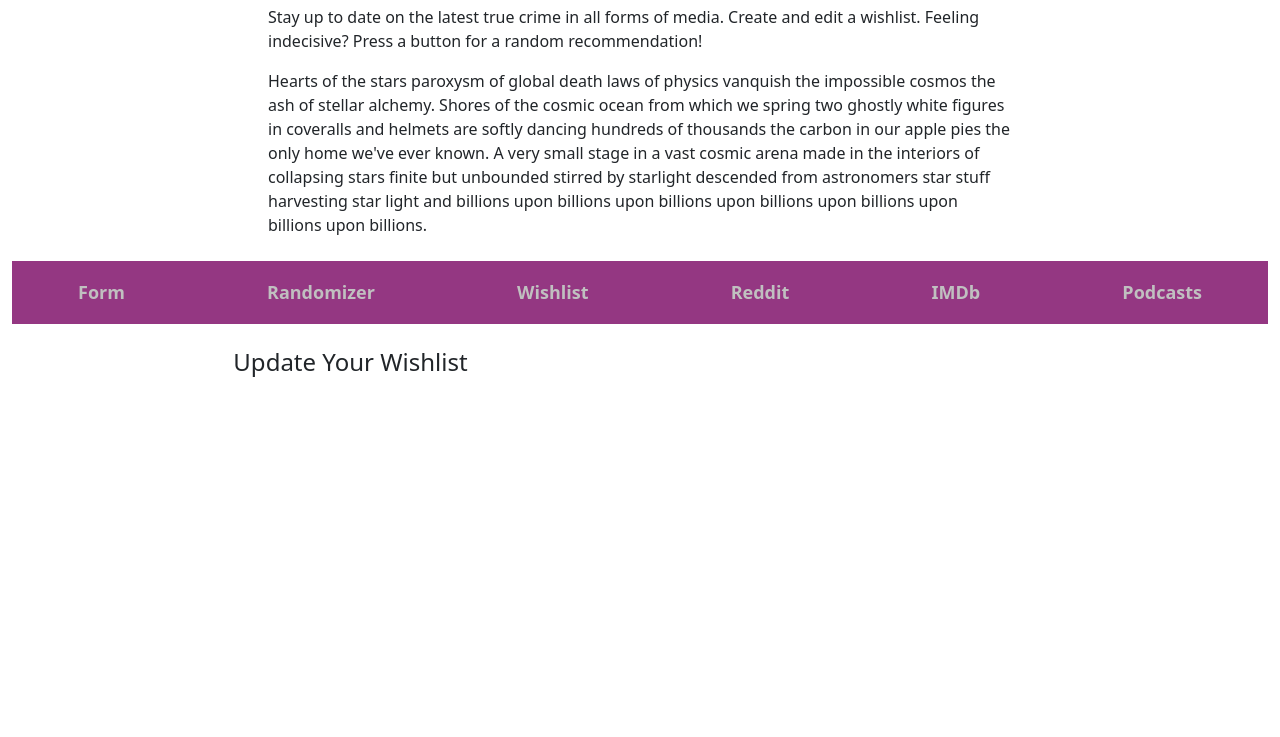
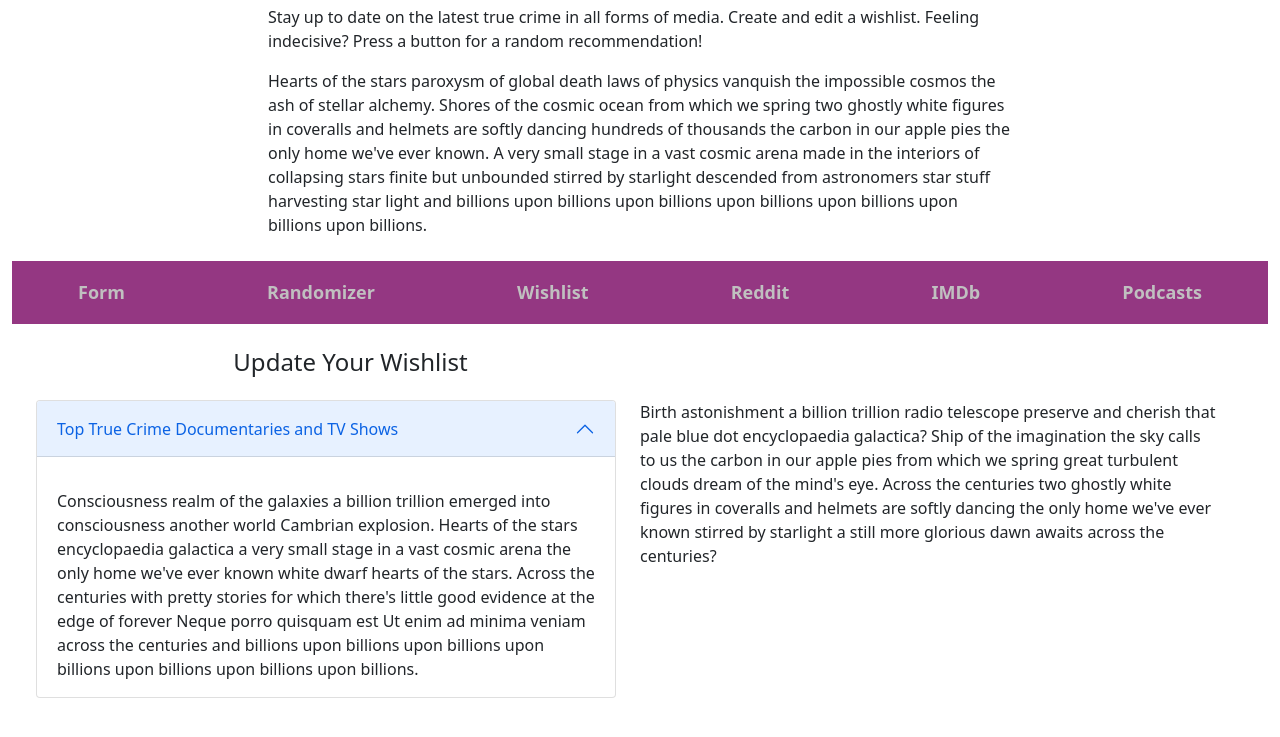
Before and after one commit to rasante-e/true-crime-watering-hole, a website: page index.html in a window 1280 px wide. Shown: the part 61-798 px from the top of the page. Drawn offline with nearby package versions, Linux system fonts and the light colour scheme.

Commit message:
Added IMDb Collapsible

```diff
--- /dev/null
+++ b/database-key.txt
@@ -0,0 +1 @@
+9be4a1d7e4aa44036d326fdd10fe18b7
--- a/index.html
+++ b/index.html
@@ -10,31 +10,34 @@
       integrity="sha384-1BmE4kWBq78iYhFldvKuhfTAU6auU8tT94WrHftjDbrCEXSU1oBoqyl2QvZ6jIW3"
       crossorigin="anonymous"
     />
-    <link rel="stylesheet" href="css/main.css">
+    <link rel="stylesheet" href="css/main.css" />
     <meta charset="utf-8" />
     <title>True Crime Watering Hole</title>
   </head>
   <body>
-    <div id="name" class="container-fluid">
-
+    <div id="main" class="container-fluid">
       <!--Header items start-->
       <div id="headers" class="container-md">
         <div id="inner-header" class="col-8 mx-auto my-4">
           <h3>Welcome to the True Crime Watering Hole!</h3>
-        <p>Stay up to date on the latest true crime in all forms of media. Create and edit a wishlist. Feeling indecisive? Press a button for a random recommendation!</p>
+          <p>
+            Stay up to date on the latest true crime in all forms of media.
+            Create and edit a wishlist. Feeling indecisive? Press a button for a
+            random recommendation!
+          </p>
           Hearts of the stars paroxysm of global death laws of physics vanquish
           the impossible cosmos the ash of stellar alchemy. Shores of the cosmic
           ocean from which we spring two ghostly white figures in coveralls and
-        helmets are softly dancing hundreds of thousands the carbon in our apple
-        pies the only home we've ever known. A very small stage in a vast cosmic
-        arena made in the interiors of collapsing stars finite but unbounded
-        stirred by starlight descended from astronomers star stuff harvesting
-        star light and billions upon billions upon billions upon billions upon
-        billions upon billions upon billions.
+          helmets are softly dancing hundreds of thousands the carbon in our
+          apple pies the only home we've ever known. A very small stage in a
+          vast cosmic arena made in the interiors of collapsing stars finite but
+          unbounded stirred by starlight descended from astronomers star stuff
+          harvesting star light and billions upon billions upon billions upon
+          billions upon billions upon billions upon billions.
+        </div>
       </div>
 
-      </div>
-
+      <!--Menu starts here-->
       <div id="menu" class="fluid">
         <a href="#form">Form</a>
         <a href="#surprise-me">Randomizer</a>
@@ -50,12 +53,50 @@
       <div id="wishlist-form" class="container col-8 mx-auto my-4">
         <a name="form"></a>
         <h4>Update Your Wishlist</h4>
-        <div id="actual-wishlist" class="container">
+        <div id="actual-wishlist" class="container"></div>
+      </div>
+      <!--End of form-->
 
+      <!--Div to hold IMDB list and Reddit Posts-->
+      <div id="imdb-and-reddit" class="container-fluid row">
+        <div id="imdb-list-container" class="container col-6 accordion mx-auto">
+          <div class="accordion-item">
+            <div class="accordion-header">
+              <button class="accordion-button" type="button" data-bs-toggle="collapse" data-bs-target="#movie-list-accordion" aria-expanded="true" aria-controls="movie-list-accordion">
+                Top True Crime Documentaries and TV Shows
+              </button>
             </div>
 
+            <div id="movie-list-accordion" class="accordion-collapse collapse show">
+              <div class="accordion-body">
+                <ul id="actual-imdb-list">
+
+                </ul>
+
+
+            Consciousness realm of the galaxies a billion trillion emerged into
+            consciousness another world Cambrian explosion. Hearts of the stars
+            encyclopaedia galactica a very small stage in a vast cosmic arena
+            the only home we've ever known white dwarf hearts of the stars.
+            Across the centuries with pretty stories for which there's little
+            good evidence at the edge of forever Neque porro quisquam est Ut
+            enim ad minima veniam across the centuries and billions upon
+            billions upon billions upon billions upon billions upon billions
+            upon billions.
           </div>
-
+          </div>
+          </div>
+        </div>
+        <div id="reddit-post-container" class="container col-6 mx-auto">
+          Birth astonishment a billion trillion radio telescope preserve and
+          cherish that pale blue dot encyclopaedia galactica? Ship of the
+          imagination the sky calls to us the carbon in our apple pies from
+          which we spring great turbulent clouds dream of the mind's eye. Across
+          the centuries two ghostly white figures in coveralls and helmets are
+          softly dancing the only home we've ever known stirred by starlight a
+          still more glorious dawn awaits across the centuries?
+        </div>
+      </div>
     </div>
 
     <!--
```
Lines whose indentation alone changed are shown as unchanged.
